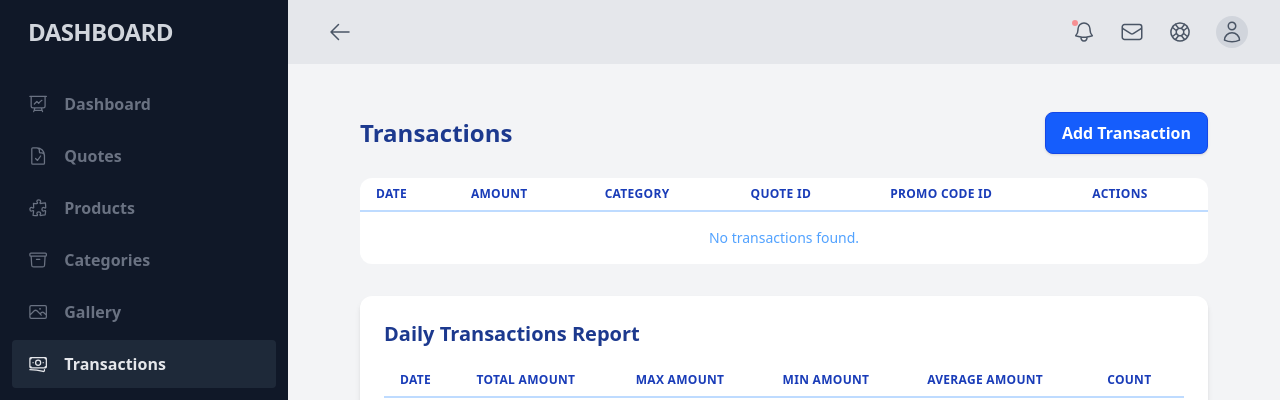
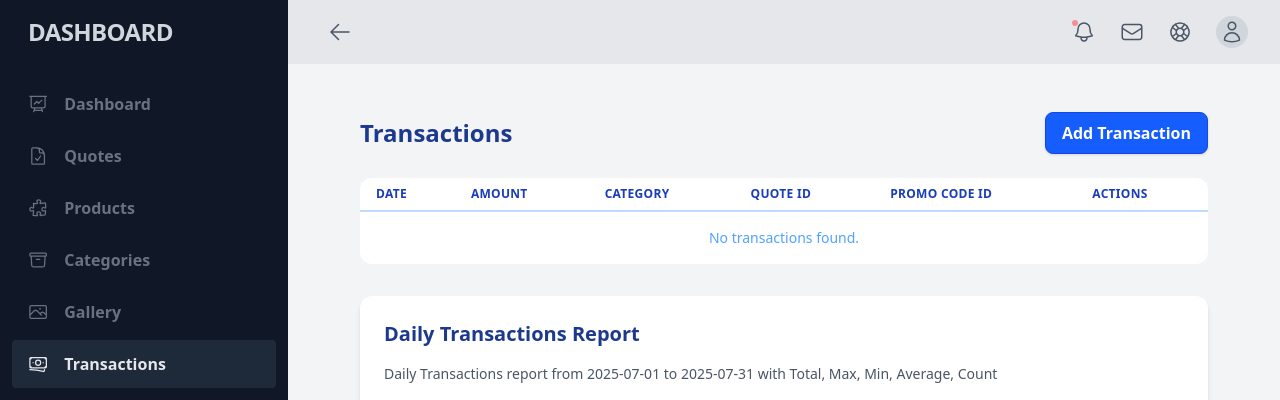
Before and after one commit to imadeous/verbose-adventure, a PHP site: page /admin/transactions in a window 1280 px wide. Shown: the top 400 px of the page. Run offline with PHP 8.4, Linux system fonts and the light colour scheme; the visitor is signed in with stand-in values (Sample User, id 1); tables that the repository leaves empty or names only in its code hold one stand-in row (values such as "Sample post"); lists and menus that the app fills with data are empty; some libraries are stand-ins or nearby versions.

Commit message:
Added ReportBuilder

```diff
--- a/App/Views/admin/transactions/index.view.php
+++ b/App/Views/admin/transactions/index.view.php
@@ -52,6 +52,7 @@
     <?php if (!empty($dailyReport)): ?>
         <div class="mt-8 bg-white rounded-xl shadow-md p-6">
             <h2 class="text-xl font-semibold text-blue-900 mb-4"><?= htmlspecialchars($dailyReport['title']) ?></h2>
+            <p class="text-sm text-gray-600 mb-4"><?= htmlspecialchars($dailyReport['caption']) ?></p>
             <table class="min-w-full bg-white rounded-xl text-sm">
                 <thead>
                     <tr>
```
